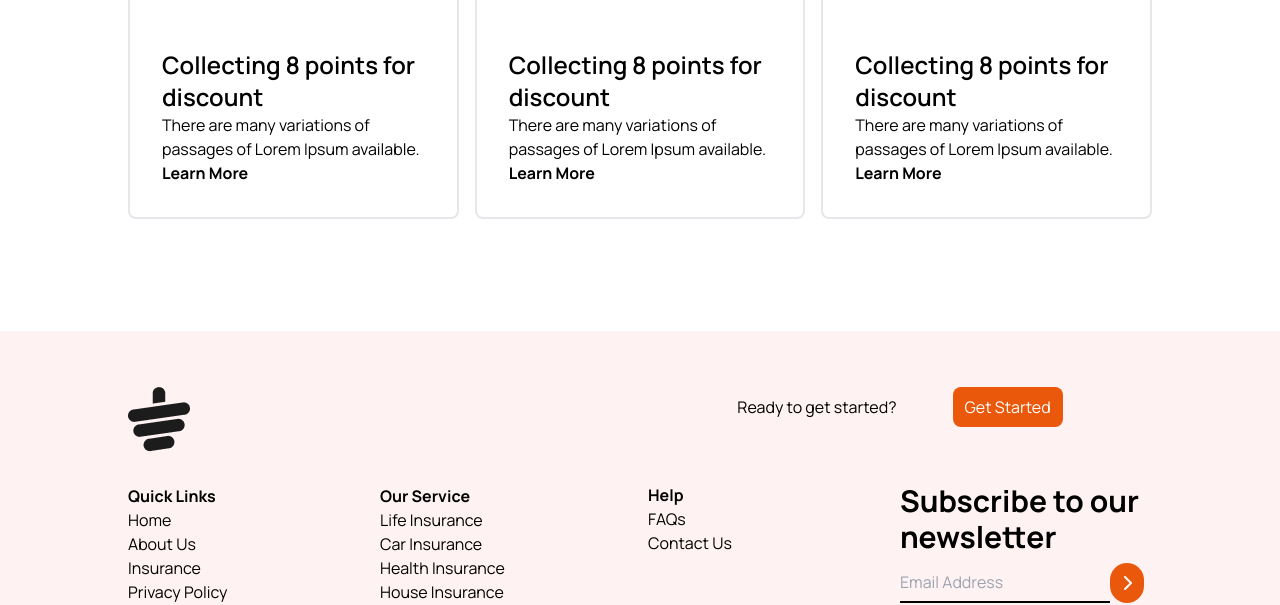
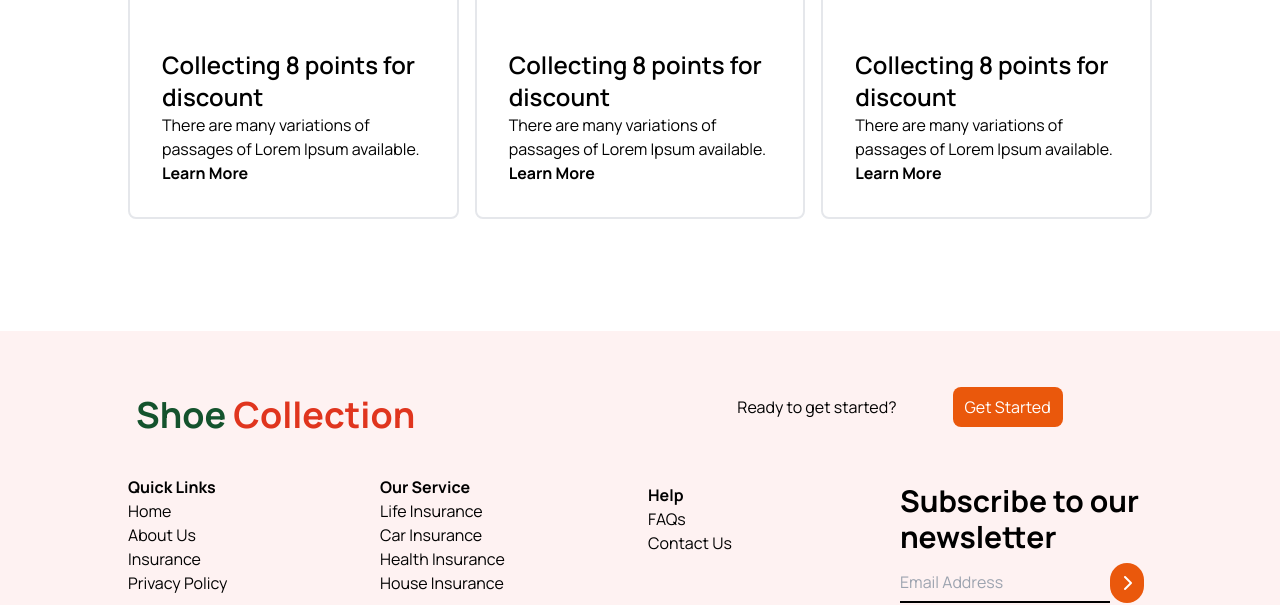
Before and after one commit to freelancernizamc/shoe-collection, a plain HTML site: page index.html in a window 1280 px wide. Shown: the part 2990-3595 px from the top of the page. Drawn offline with nearby package versions, Linux system fonts and the light colour scheme.

Commit message:
update code added

```diff
--- a/index.html
+++ b/index.html
@@ -245,7 +245,7 @@
     <footer class="bg-red-50 px-16 md:px-32 min-h-full">
       <div class="grid md:grid-cols-2 gap-4">
         <div class="my-14">
-          <div class="mb-8"><img src="./images/cup.png" alt="" /></div>
+          <div class="mb-8"><h1 class="text-3xl md:text-4xl text-green-900 font-bold p-2">Shoe <span class="text-bestColor ">Collection</span></h1></div>
 
           <div class="grid grid-cols-2">
             <div>
```
